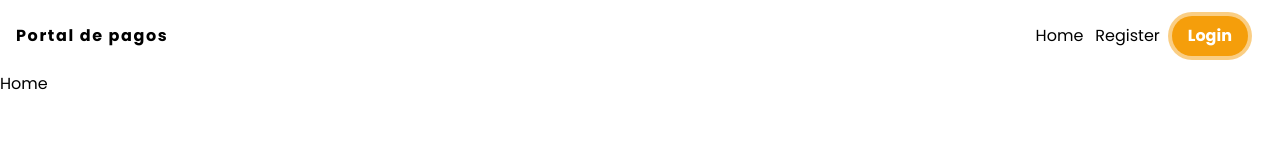
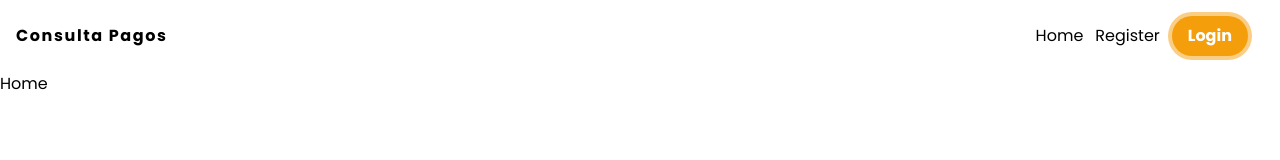
Before and after one commit to epmyas2022/portal-pagos, a React (Create React App) app: page / in a window 1280 px wide. Shown: the top 160 px of the page. Built offline with nearby package versions, Linux system fonts and the light colour scheme.

Commit message:
✅ cambiando titulo de appbar

```diff
--- a/src/components/AppBar.jsx
+++ b/src/components/AppBar.jsx
@@ -1,7 +1,7 @@
 export default function AppBar() {
   return (
-    <div className="flex justify-between items-center p-4 ">
-      <h1 className="font-bold tracking-widest">Portal de pagos</h1>
+    <div className="flex justify-between items-center p-4 bg-white">
+      <h1 className="font-bold tracking-widest">Consulta Pagos</h1>
       <nav className="mr-4">
         <ul className="flex gap-3 items-center">
           <li>
```
